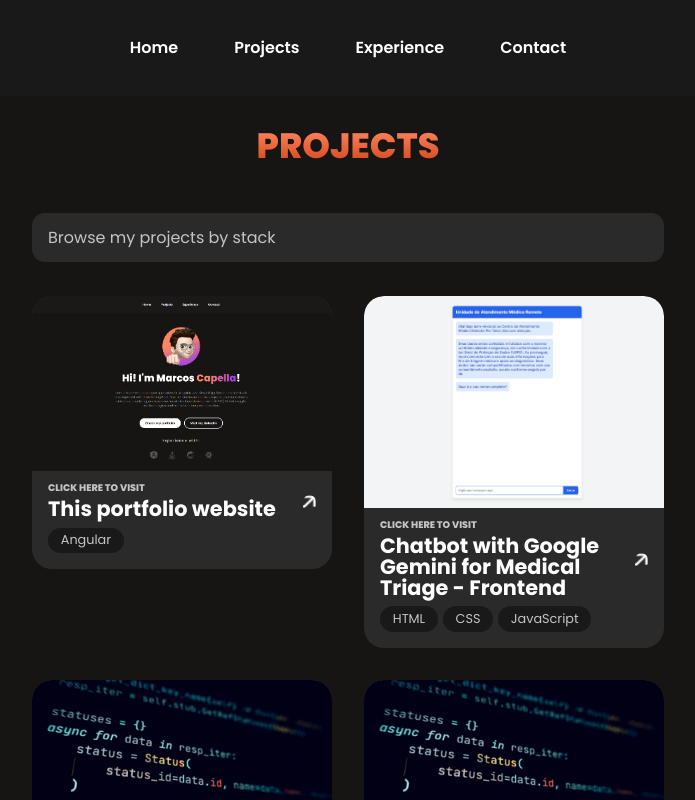
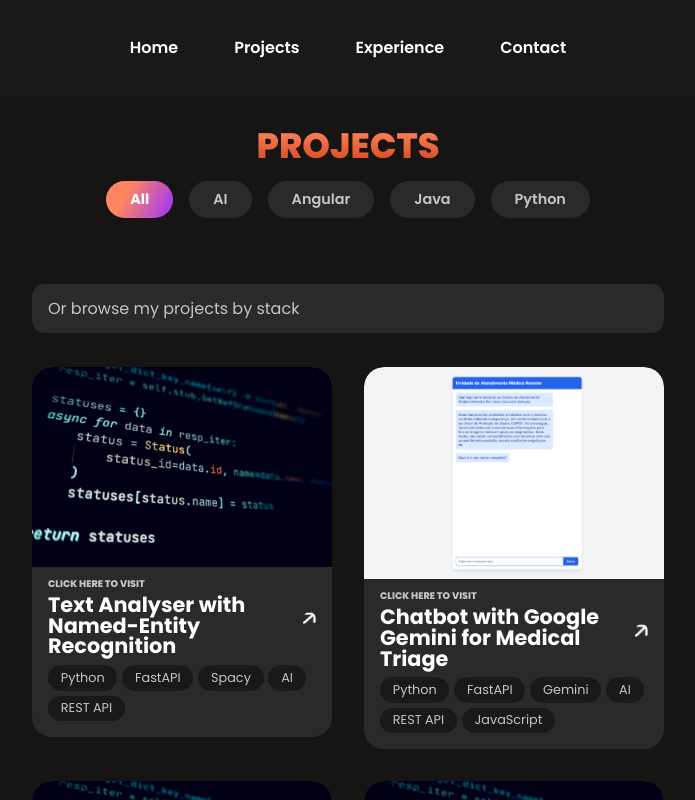
Before and after one commit to capella-marcosfilipe/marcoscapella-portfolio-ng, an Angular app: page /projects in a window 1280 px wide. Shown: the top 800 px of the page, without its empty margins (292-987 px from the left). Built offline with nearby package versions, Linux system fonts and the light colour scheme.

Commit message:
feat(projects, experience): updated projects and experience

```diff
--- a/src/app/pages/experience/experience.component.html
+++ b/src/app/pages/experience/experience.component.html
@@ -1,12 +1,22 @@
 <section class="content-width experience">
+  <h1 class="experience__title">PROFESSIONAL EXPERIENCE</h1>
+  <div class="work-experience">
+    <div class="work-experience__item" *ngFor="let exp of professionalExperience">
+      <div class="item__head">
+        <h2 class="experience__item__title">{{ exp.company }}</h2>
+        <p class="experience__item__period">{{ exp.period }}</p>
+      </div>
+      <p class="experience__item__role">{{ exp.role }}</p>
+      <p class="experience__item__description">{{ exp.description }}</p>
+    </div>
+  </div>
+
   <h1 class="experience__title">TECH RESIDENCY</h1>
   <p class="tech-residency__subtitle">
     The Tech Residency is an advanced talent development program in Information
     Technology created by Porto Digital. It partners with universities to offer
     a hands-on learning experience where students work on real challenges
-    presented by tech companies. This immersive model provides dynamic training
-    and professional experience, preparing new talent to meet current market
-    demands. Check below the companies in which I've engaged.
+    presented by tech companies. Check below the companies in which I've engaged.
   </p>
   <div class="work-experience">
     <div class="work-experience__item" *ngFor="let exp of techResidency">
--- a/src/app/pages/experience/experience.component.ts
+++ b/src/app/pages/experience/experience.component.ts
@@ -1,6 +1,13 @@
 import { Component } from '@angular/core';
 
 import experienceData from '../../../assets/contents/experiences.json';
+
+interface ProfessionalExperience {
+  company: string;
+  role: string;
+  period: string;
+  description: string;
+}
 
 interface TechResidency {
   company: string;
@@ -31,4 +38,5 @@ export class ExperienceComponent {
   education: Education[] = experienceData.education;
   extracurriculum: Extracurriculum[] = experienceData.extracurriculum;
   techResidency: TechResidency[] = experienceData.tech_residency;
+  professionalExperience: ProfessionalExperience[] = experienceData.professional_experience;
 }
--- a/src/app/pages/projects/projects.component.css
+++ b/src/app/pages/projects/projects.component.css
@@ -61,3 +61,35 @@
   align-items: flex-start;
   gap: 2rem;
 }
+
+.projects__filters {
+  display: flex;
+  gap: 1rem;
+  margin-bottom: 2rem;
+  flex-wrap: wrap;
+  justify-content: center;
+}
+
+.filter-btn {
+  background-color: var(--card-color);
+  color: var(--font-secondary-color);
+  border: none;
+  border-radius: 20px;
+  padding: 0.5rem 1.5rem;
+  font-family: var(--primary-font-family);
+  font-size: 0.9rem;
+  font-weight: 600;
+  cursor: pointer;
+  transition: all 0.2s ease-in-out;
+}
+
+.filter-btn:hover {
+  background-color: #3f3f3f;
+  color: var(--font-primary-color);
+}
+
+.filter-btn.active {
+  background: linear-gradient(116deg, #ff8660 30%, #9a33ff 100%);
+  color: var(--font-primary-color);
+  font-weight: 700;
+}
--- a/src/app/pages/projects/projects.component.html
+++ b/src/app/pages/projects/projects.component.html
@@ -1,10 +1,20 @@
 <section class="projects">
   <h1 class="projects__title">PROJECTS</h1>
+  <div class="projects__filters">
+    <button
+      *ngFor="let tech of techFilters"
+      class="filter-btn"
+      [class.active]="tech === activeFilter"
+      (click)="applyFilter(tech)">
+      {{ tech }}
+    </button>
+  </div>
+
   <div class="projects__search">
     <input
       type="text"
       (keyup)="onSearch($event)"
-      placeholder="Browse my projects by stack"
+      placeholder="Or browse my projects by stack"
     />
   </div>
   <div class="projects__cards">
--- a/src/app/pages/projects/projects.component.ts
+++ b/src/app/pages/projects/projects.component.ts
@@ -7,6 +7,7 @@ interface Project {
   techs: string[];
   link: string;
   thumbnail: string;
+  ai_focus?: boolean;
 }
 
 @Component({
@@ -16,29 +17,49 @@ interface Project {
   styleUrl: './projects.component.css',
 })
 export class ProjectsComponent implements OnInit {
-  protected projects: Project[] = projectsData.projects;
+  protected allProjects: Project[] = projectsData.projects;
   protected filteredProjects: Project[] = [];
 
+  protected techFilters: string[] = ['All', 'AI', 'Angular', 'Java', 'Python'];
+  protected activeFilter: string = 'All';
+
   ngOnInit(): void {
-    this.filteredProjects = this.feedProjects();
+    // Sort main project list.
+    this.allProjects.sort((a, b) => {
+      if (a.ai_focus && !b.ai_focus) return -1;
+      if (!a.ai_focus && b.ai_focus) return 1;
+      return 0;
+    });
+
+    this.applyFilter('All');
   }
 
-  protected feedProjects(techsFilter: string[] = ['']): Project[] {
-    if (techsFilter.length === 0 || techsFilter[0].trim() === '') {
-      return this.projects;
+  applyFilter(tech: string): void {
+    this.activeFilter = tech;
+
+    if (tech === 'All') {
+      this.filteredProjects = this.allProjects;
+    } else {
+      this.filteredProjects = this.allProjects.filter((project) =>
+        project.techs.some((t) =>
+          t.toLowerCase().includes(tech.toLowerCase())
+        )
+      );
     }
-
-    return this.projects.filter((project) =>
-      techsFilter.some((filter) =>
-        project.techs.some((tech) =>
-          tech.toLowerCase().includes(filter.toLowerCase())
-        )
-      )
-    );
   }
 
   onSearch(event: Event): void {
     const input = event.target as HTMLInputElement;
-    this.filteredProjects = this.feedProjects([input.value]);
+    const searchTerm = input.value.toLowerCase();
+
+    this.applyFilter(this.activeFilter);
+
+    if (searchTerm.trim() !== '') {
+      this.filteredProjects = this.filteredProjects.filter((project) =>
+        project.techs.some((tech) =>
+          tech.toLowerCase().includes(searchTerm)
+        )
+      );
+    }
   }
 }
--- a/src/assets/contents/experiences.json
+++ b/src/assets/contents/experiences.json
@@ -1,5 +1,19 @@
 {
+  "professional_experience": [
+    {
+      "company": "UNICAP AI Center - Fundação Antônio Santos de Abranches (FASA)",
+      "role": "Full-Stack & AI Development Intern (Focus on Machine Learning and Computer Vision)",
+      "period": "Oct 2025 - up to now",
+      "description": "Contributing to the UNICAP AI Center as part of its first cohort of interns, focused on developing cutting-edge Artificial Intelligence solutions for institutional applications."
+    }
+  ],
   "tech_residency": [
+    {
+      "company": "BidWeb Security",
+      "role": "Resident Student",
+      "period": "Aug 2025 - Dec 2025",
+      "description": "Working on developing Orange Team Cybersecurity solutions."
+    },
     {
       "company": "FCx Labs - Ferreira Costa",
       "role": "Resident Student",
@@ -16,13 +30,18 @@
   "extracurriculum": [
     {
       "institution": "Catholic University of Pernambuco (UNICAP), Recife, Brazil",
+      "activity": "Teaching Assistant in Imperative Programming",
+      "period": "Aug 2025 - up to now"
+    },
+    {
+      "institution": "Catholic University of Pernambuco (UNICAP), Recife, Brazil",
       "activity": "Undergraduate Research in Assistive Technologies for e-health",
-      "period": "Aug 2024 - now"
+      "period": "Aug 2024 -up to  now"
     },
     {
       "institution": "Porto Digital, Recife, Brazil",
       "activity": "Tech Residency program",
-      "period": "Apr 2024 - now"
+      "period": "Apr 2024 - up to now"
     }
   ],
   "education": [
--- a/src/assets/contents/projects.json
+++ b/src/assets/contents/projects.json
@@ -1,25 +1,41 @@
 {
   "projects": [
+    {
+      "title": "Text Analyser with Named-Entity Recognition",
+      "description": "A full-stack project for analysing entities on a text given by the user.",
+      "techs": ["Python", "FastAPI", "Spacy", "AI", "REST API"],
+      "link": "https://github.com/capella-marcosfilipe/selecao-dev-fullstack-unicap",
+      "thumbnail": "",
+      "ai_focus": true
+    },
+    {
+      "title": "Kaggle's Titanic Competition",
+      "description": "A take on the popular Kaggle competition using Decision Trees.",
+      "techs": ["Python", "Scikit-learn", "Machine Learning", "Decision Tree", "EDA"],
+      "link": "https://github.com/capella-marcosfilipe/titanic_competition_decisiontree",
+      "thumbnail": ""
+    },
+    {
+      "title": "Frauded Transactions Detector with Decision Tree",
+      "description": "Working on identifying fraudes with a Decision Tree model.",
+      "techs": ["Python", "Scikit-learn", "Machine Learning", "Decision Tree", "EDA"],
+      "link": "https://github.com/capella-marcosfilipe/transacao_fraudes_decisiontree",
+      "thumbnail": ""
+    },
+    {
+      "title": "Chatbot with Google Gemini for Medical Triage",
+      "description": "A full-stack medical triage chatbot. This was developed as a proof of concept for a research project at the Catholic University of Pernambuco, combining a Python backend with a simple frontend.",
+      "techs": ["Python", "FastAPI", "Gemini", "AI", "REST API", "JavaScript"],
+      "link": "https://github.com/capella-marcosfilipe/chatbot-triagem-medica",
+      "thumbnail": "chatbotpibic2024.png",
+      "ai_focus": true
+    },
     {
       "title": "This portfolio website",
       "description": "Portfolio website for a web developer",
       "techs": ["Angular"],
       "link": "https://github.com/capella-marcosfilipe/marcoscapella-portfolio-ng",
       "thumbnail": "mywebsitethumb.png"
-    },
-    {
-      "title": "Chatbot with Google Gemini for Medical Triage - Frontend",
-      "description": "Frontend for a medical triage chatbot. This was developed as a concept test for a research project presented at the Catholic University of Pernambuco.",
-      "techs": ["HTML", "CSS", "JavaScript"],
-      "link": "https://github.com/capella-marcosfilipe/chatbot-triagem-medica-front",
-      "thumbnail": "chatbotpibic2024.png"
-    },
-    {
-      "title": "Chatbot with Google Gemini for Medical Triage - Backend",
-      "description": "Backend for a medical triage chatbot. This was developed as a concept test for a research project presented at the Catholic University of Pernambuco.",
-      "techs": ["Python", "FastAPI", "Gemini", "AI", "REST API"],
-      "link": "https://github.com/capella-marcosfilipe/chatbot-triagem-medica",
-      "thumbnail": ""
     },
     {
       "title": "RESTful API for an automotive e-commerce platform",
```
